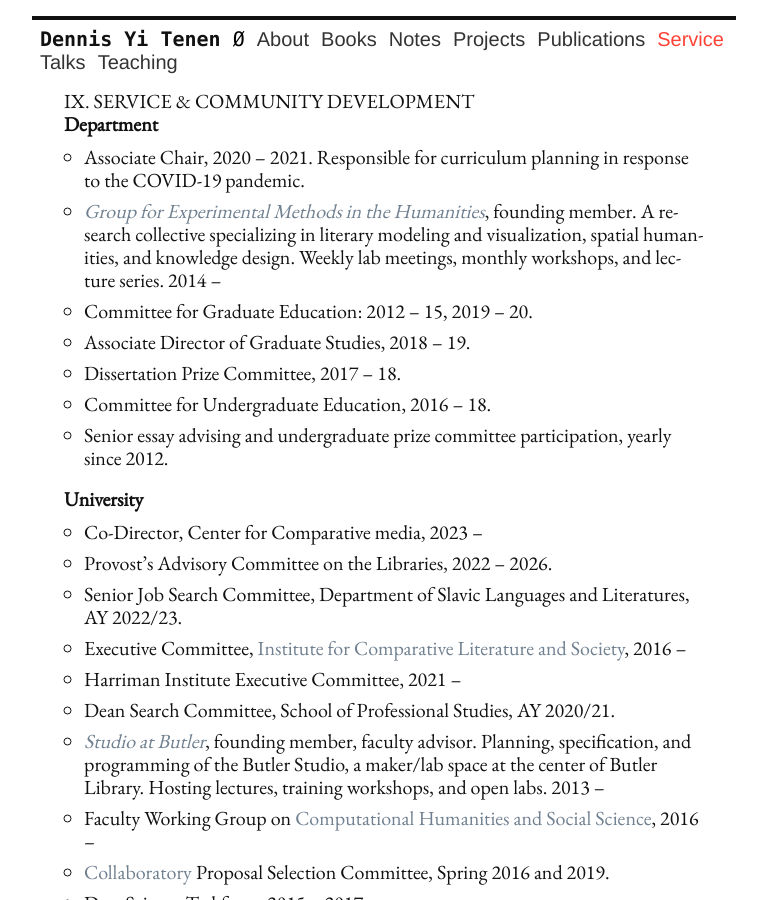
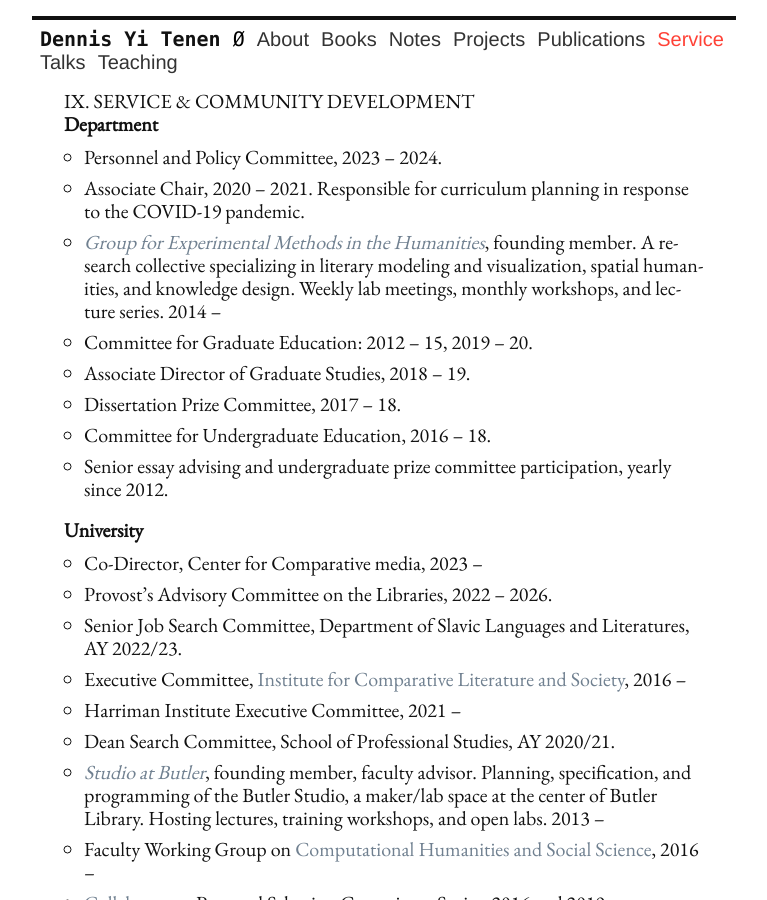
Before and after one commit to denten/denten.github.io, a Jekyll site: the page built from _pages/service.md, in a window 1280 px wide and 900 px high. Shown: the whole window, without its empty margins (256-1023 px from the left). Built offline with Jekyll 4.4.1, drawn with Linux system fonts in a browser that asks for light colours; nearby versions of some CDN libraries.

Commit message:
add the committee work

```diff
--- a/_includes/CV/07-service.md
+++ b/_includes/CV/07-service.md
@@ -2,6 +2,7 @@
 
 #### Department
 
+- Personnel and Policy Committee, 2023 -- 2024.
 - Associate Chair, 2020 -- 2021. Responsible for curriculum planning in response to the
 COVID-19 pandemic.
 - *[Group for Experimental Methods in the Humanities](http://xpmethod.github.io/)*, founding
```
